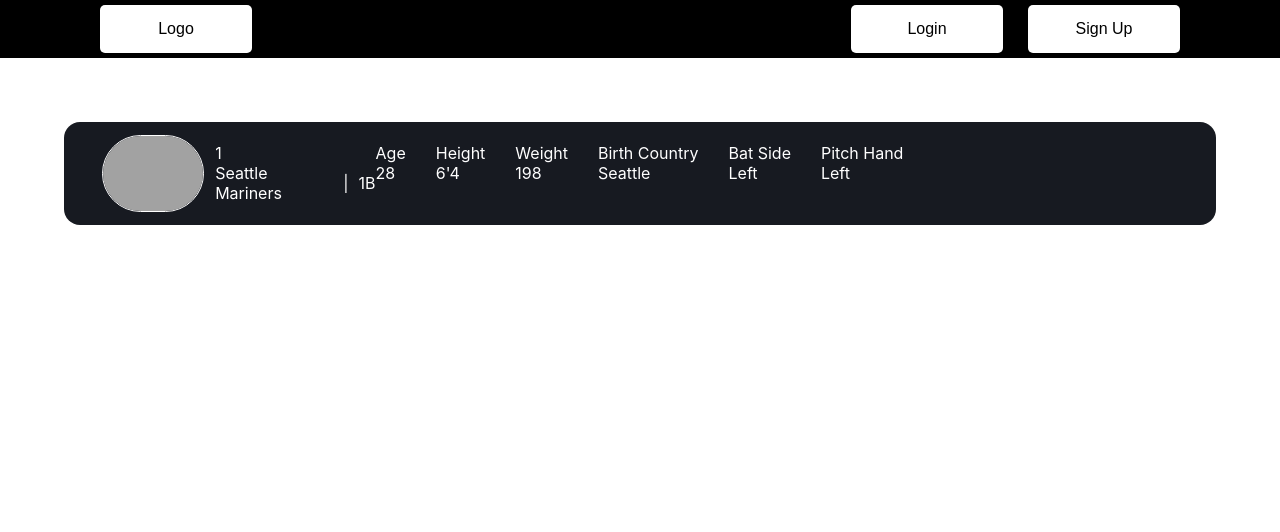
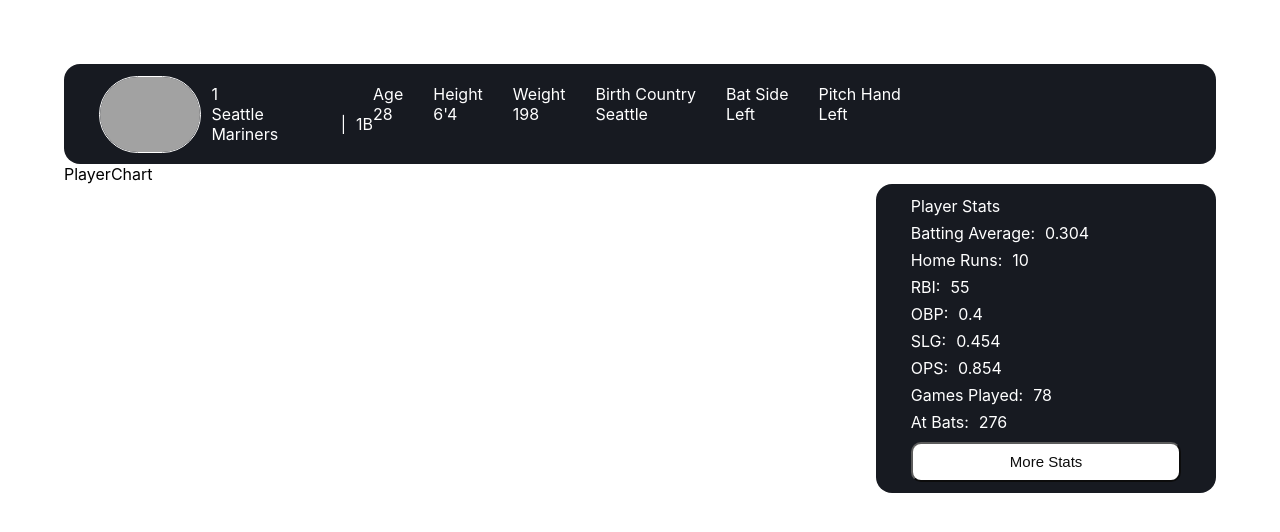
Before and after one commit to ishaanp9/baseball-prediction-app, a React (Create React App) app in the folder ui/: page /player/1 in a window 1280 px wide. Shown: the top 532 px of the page. Built offline with nearby package versions, Linux system fonts and the light colour scheme; grey boxes are pictures that could not be loaded.

Commit message:
[sc-28] created player stats component

```diff
--- a/ui/src/App.css
+++ b/ui/src/App.css
@@ -1,7 +1,6 @@
 .App {
   text-align: center;
   background-color: #0f0f0f;
-  height: 1000px;
 }
 
 .App-logo {
@@ -15,7 +14,7 @@
   }
 }
 
-.App-header {
+/* .App-header {
   background-color: #282c34;
   min-height: 100vh;
   display: flex;
@@ -24,7 +23,7 @@
   justify-content: center;
   font-size: calc(10px + 2vmin);
   color: white;
-}
+} */
 
 .App-link {
   color: #61dafb;
--- a/ui/src/Models/Header/Header.jsx
+++ b/ui/src/Models/Header/Header.jsx
@@ -1,6 +1,7 @@
 import styled from "styled-components";
 
 export const HeaderContainer = styled.div`
+    width: 100%;
     display: flex;
     flex-direction: row;
     background-color: black;
--- a/ui/src/Pages/PlayerPage/PlayerPage.js
+++ /dev/null
@@ -1,26 +0,0 @@
-import React from 'react'
-import { useParams } from 'react-router-dom';
-import PlayerInformationBanner from './components/PlayerInformationBanner/PlayerInformationBanner';
-
-function PlayerPage() {
-
-  let { playerName } = useParams();
-
-
-  // I want all my api's to run here
-
-  return (
-    <div>
-        <PlayerInformationBanner playerName={playerName}/>
-    </div>
-
-
-    //top playerInfo Component
-    //chart
-    //right side stats
-    //right side buy stock
-
-  )
-}
-
-export default PlayerPage
--- a/ui/src/Pages/PlayerPage/PlayerPage.jsx
+++ b/ui/src/Pages/PlayerPage/PlayerPage.jsx
@@ -1,51 +1,45 @@
+import React from 'react';
+import { useParams } from 'react-router-dom';
+import PlayerInformationBanner from './components/PlayerInformationBanner/PlayerInformationBanner';
 import styled from 'styled-components';
+import PlayerStats from './components/PlayerStatsContainer/PlayerStats';
+import PlayerChart from './components/PlayerChart/PlayerChart';
 
-export const PlayerInformationBannerContainer = styled.div`
+const PlayerPageContainer = styled.div`
+  /* width: 100%;
+  height: 100%; */
   display: flex;
-  flex-direction: row;
-  background-color: black;
-  color: white;
-  display: flex;
-  margin: 5%;
-  border-radius: 16px;
-`;
-
-export const PlayerInfoContainer = styled.div`
-  display: flex;
+  padding: 5%;
   flex-direction: column;
 `;
 
-export const PlayerStockStatsContianer = styled.div`
+const PlayerPageChartStatRow = styled.div`
+  /* width: 100%;
+  height: 100%; */
   display: flex;
   flex-direction: row;
+  width: 100%;
 `;
 
-export const PlayerStockStatContianer = styled.div`
-  display: flex;
-  flex-direction: column;
-`;
+function PlayerPage() {
+  let { playerName } = useParams();
 
-export const PlayerStockStatText = styled.p`
-  color: white;
-  font-size: 25px;
-`;
+  // I want all my api's to run here
 
-export const PlayerTeamPositionContainer = styled.div`
-  display: flex;
-  flex-direction: row;
-`;
+  return (
+    <PlayerPageContainer>
+      <PlayerInformationBanner playerName={playerName} />
+      <PlayerPageChartStatRow>
+        <PlayerChart />
+        <PlayerStats />
+      </PlayerPageChartStatRow>
+    </PlayerPageContainer>
 
-export const PlayerName = styled.p`
-  color: white;
-  font-size: 25px;
-`;
+    //top playerInfo Component
+    //chart
+    //right side stats
+    //right side buy stock
+  );
+}
 
-export const PlayerTeam = styled.p`
-  color: white;
-  font-size: 25px;
-`;
-
-export const PlayerPosition = styled.p`
-  color: white;
-  font-size: 25px;
-`;
+export default PlayerPage;
--- /dev/null
+++ b/ui/src/Pages/PlayerPage/components/PlayerChart/PlayerChart.jsx
@@ -0,0 +1,9 @@
+import React from 'react'
+
+function PlayerChart() {
+  return (
+    <div style={{width: '75%'}}>PlayerChart</div>
+  )
+}
+
+export default PlayerChart
--- a/ui/src/Pages/PlayerPage/components/PlayerInformationBanner/PlayerInformationBanner.jsx
+++ b/ui/src/Pages/PlayerPage/components/PlayerInformationBanner/PlayerInformationBanner.jsx
@@ -9,7 +9,6 @@ const PlayerInformationBannerContainer = styled.div`
   background-color: #0B0E16;
   color: white;
   display: flex;
-  margin: 5%;
   padding: 1% 3%;
   border-radius: 16px;
   opacity: 95%;
--- /dev/null
+++ b/ui/src/Pages/PlayerPage/components/PlayerStatsContainer/PlayerStats.jsx
@@ -0,0 +1,75 @@
+import React from 'react';
+import styled from 'styled-components';
+
+
+const PlayerStatsContainer = styled.div`
+  margin-top: 20px;
+  width: 25%;
+  display: flex;
+  flex-direction: column;
+  /* align-items: center; */
+  justify-content: left;
+  background-color: #0B0E16;
+  color: white;
+  display: flex;
+  padding: 1% 3%;
+  border-radius: 16px;
+  opacity: 95%;
+`;
+
+const PlayerStatRow = styled.div`
+    display: flex;
+    flex-direction: row;
+    margin-top: 7px;
+`
+
+const PlayerStatName = styled.div`
+    margin-right: 10px;
+`
+
+const PlayerStatButton = styled.button`
+    width: 100%;
+    background-color: white;
+    color: black;
+    height: 40px;
+    margin-top: 10px;
+    border-radius: 10px;
+    font-size: 15px;
+`
+
+
+
+
+const PlayerStatContainer = ({statName, statValue}) => {
+    return (
+        <PlayerStatRow>
+            <PlayerStatName>{statName}</PlayerStatName>
+            <div>{statValue}</div>
+        </PlayerStatRow>
+    )
+}
+
+function PlayerStats() {
+  return (
+    <PlayerStatsContainer>
+      <div>Player Stats</div>
+      {/* divider?? */}
+      <PlayerStatContainer statName={"Batting Average: "} statValue={.304}/>
+      <PlayerStatContainer statName={"Home Runs: "} statValue={10}/>
+      <PlayerStatContainer statName={"RBI: "} statValue={55}/>
+      <PlayerStatContainer statName={"OBP: "} statValue={.400}/>
+      <PlayerStatContainer statName={"SLG: "} statValue={.454}/>
+      <PlayerStatContainer statName={"OPS: "} statValue={.854}/>
+      <PlayerStatContainer statName={"Games Played: "} statValue={78}/>
+      <PlayerStatContainer statName={"At Bats: "} statValue={276}/>
+
+      <PlayerStatButton type='button'>
+        More Stats
+      </PlayerStatButton>
+
+
+    </PlayerStatsContainer>
+  );
+}
+
+export default PlayerStats;
--- a/ui/src/RouterHQ.js
+++ b/ui/src/RouterHQ.js
@@ -8,7 +8,7 @@ const RouterHQ = () => {
     return (
       <Router>
 
-        <Header onClick={() => window.scrollTo(0,0)}/>
+        {/* <Header onClick={() => window.scrollTo(0,0)}/> */}
 
         <Routes>
          <Route path="/" element={<HomePage/>}/>
```
